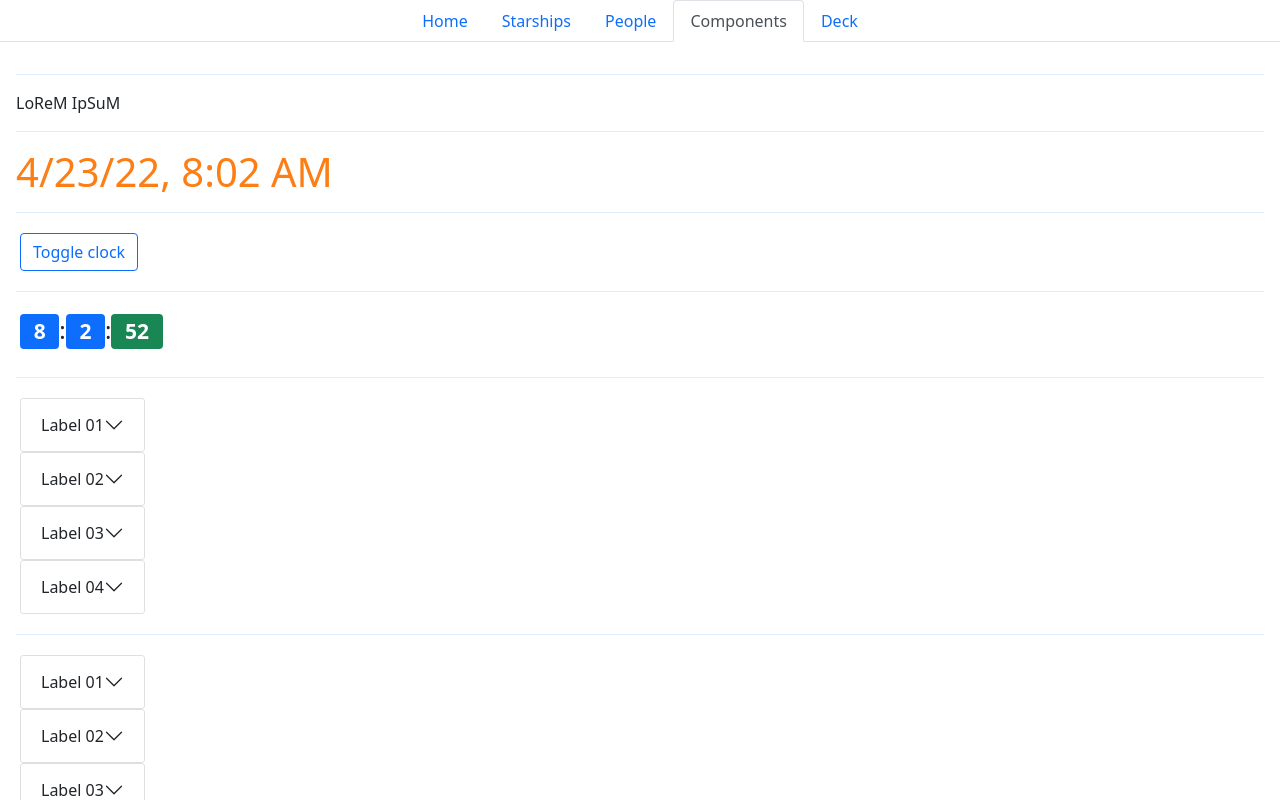
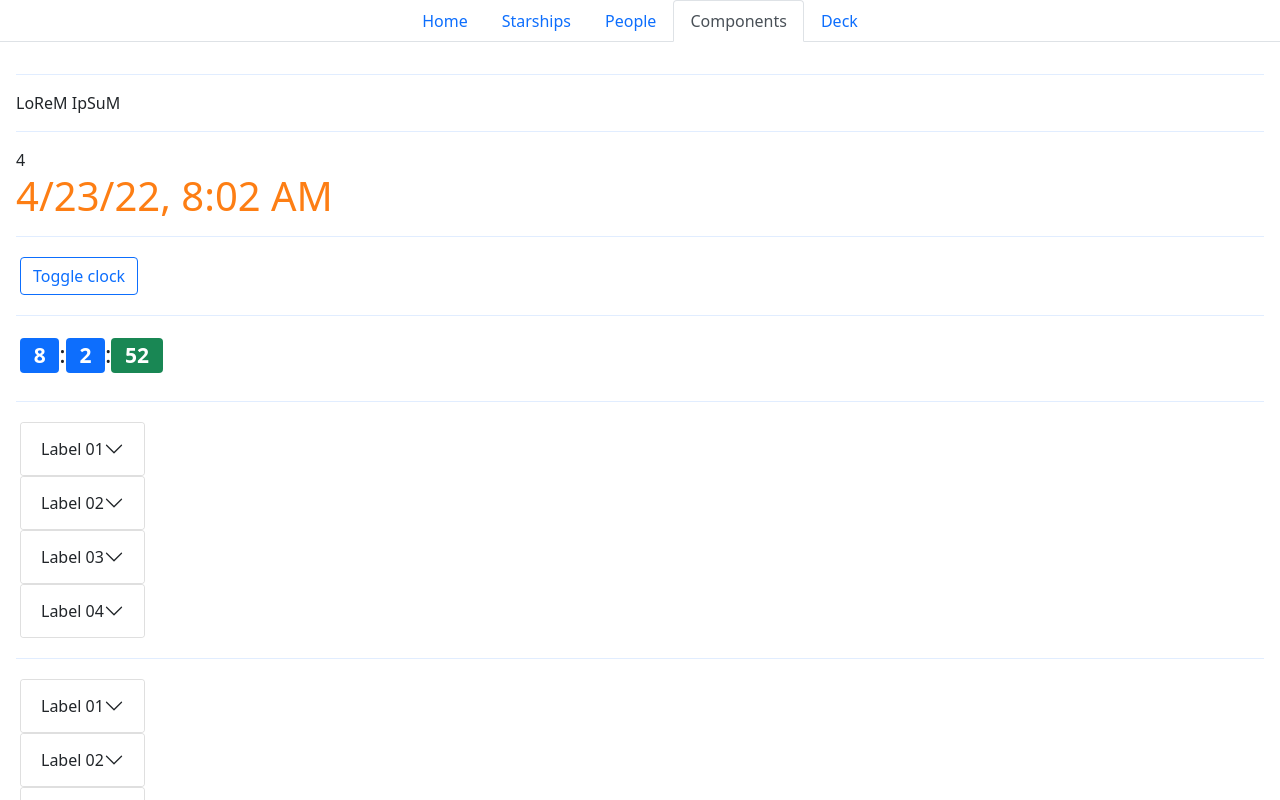
Before and after one commit to jakubwolowiec/test-repo, an Angular app in the folder inqoo_angular/: page /components in a window 1280 px wide. Shown: the top 800 px of the page. Built offline with nearby package versions, Linux system fonts and the light colour scheme.

Commit message:
adding pipe clock

```diff
--- /dev/null
+++ b/inqoo_angular/src/app/shared/components/inqoo-pipe-clock/inqoo-pipe-clock.component.html
@@ -0,0 +1 @@
+<div>{{myCustomInterval | async}}</div>
--- /dev/null
+++ b/inqoo_angular/src/app/shared/components/inqoo-pipe-clock/inqoo-pipe-clock.component.ts
@@ -0,0 +1,16 @@
+import { Component, OnInit } from '@angular/core';
+import { interval, Observable } from 'rxjs';
+
+@Component({
+  selector: 'app-inqoo-pipe-clock',
+  templateUrl: './inqoo-pipe-clock.component.html',
+  styleUrls: ['./inqoo-pipe-clock.component.scss']
+})
+export class InqooPipeClockComponent implements OnInit {
+
+  constructor() { }
+  myCustomInterval: Observable<number> = interval(1000);
+  ngOnInit(): void {
+  }
+
+}
--- a/inqoo_angular/src/app/shared/pages/components-showroom-page/components-showroom-page.component.html
+++ b/inqoo_angular/src/app/shared/pages/components-showroom-page/components-showroom-page.component.html
@@ -5,6 +5,8 @@
   {{'lorem ipsum' | inqooUpAndLow}}
 
   <hr class="inqoo-container--row-divider">
+  <app-inqoo-pipe-clock></app-inqoo-pipe-clock>
+
   <app-inqoo-date [dateFormat]="'short'"></app-inqoo-date>
   <hr class="inqoo-container--row-divider">
   <div class="inqoo-container--row">
--- a/inqoo_angular/src/app/shared/shared.module.ts
+++ b/inqoo_angular/src/app/shared/shared.module.ts
@@ -14,6 +14,7 @@ import { InqooDeckModule } from '../inqoo-deck/inqoo-deck.module';
 import { InqooCardComponent } from './components/inqoo-card/inqoo-card.component';
 import { InqooDateComponent } from './components/inqoo-date/inqoo-date.component';
 import { InqooUpAndLowPipe } from './pipes/inqoo-up-and-low.pipe';
+import { InqooPipeClockComponent } from './components/inqoo-pipe-clock/inqoo-pipe-clock.component';
 
 
 
@@ -29,6 +30,7 @@ import { InqooUpAndLowPipe } from './pipes/inqoo-up-and-low.pipe';
     InqooCardComponent,
     InqooDateComponent,
     InqooUpAndLowPipe,
+    InqooPipeClockComponent,
 
   ],
   imports: [
```
Also changed, not shown: inqoo_angular/src/app/shared/components/inqoo-pipe-clock/inqoo-pipe-clock.component.scss (added).
